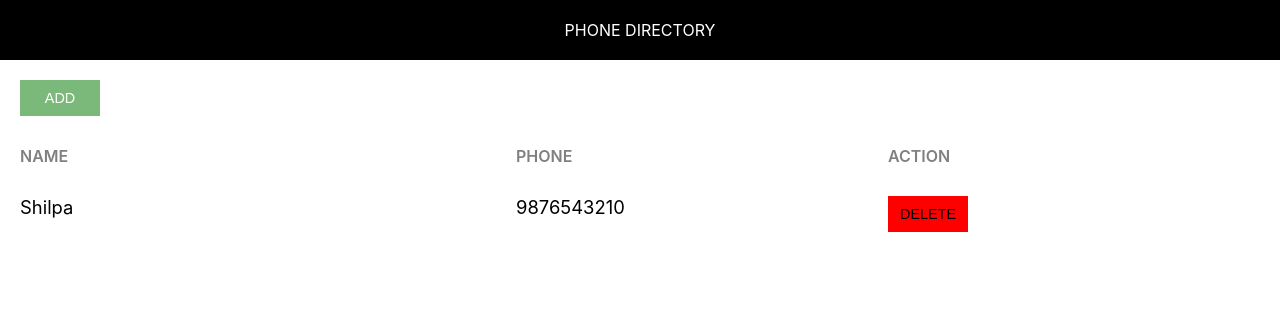
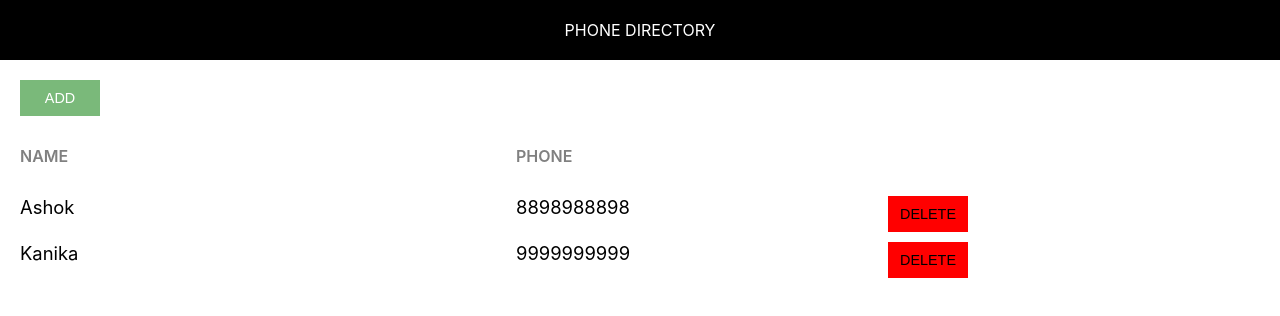
Before and after one commit to archana-hutech/react-series, a React (Create React App) app in the folder phone-directory/: page / in a window 1280 px wide. Shown: the top 316 px of the page. Built offline with nearby package versions, Linux system fonts and the light colour scheme.

Commit message:
Added routing for Add Subscriber page and Show Subscribers page

```diff
--- a/phone-directory/package.json
+++ b/phone-directory/package.json
@@ -7,6 +7,7 @@
     "cra-template": "1.2.0",
     "react": "^19.0.0",
     "react-dom": "^19.0.0",
+    "react-router-dom": "^7.0.2",
     "react-scripts": "5.0.1",
     "web-vitals": "^4.2.4"
   },
--- a/phone-directory/src/AddSubscriber.js
+++ b/phone-directory/src/AddSubscriber.js
@@ -1,6 +1,7 @@
 import React, { Component } from "react";
 import Header from "./Header.js";
 import "./AddSubscriber.css";
+import {Link} from "react-router-dom"
 // function AddSubscriber() {
 //   return (
 //     <div>
@@ -51,27 +52,32 @@
             name:'',
             phone:''
         }
-        console.log("constructor is called");
     }
     inputChangedHandler=(e) => {
      const state =  this.state;
      state[e.target.name]=e.target.value
      this.setState(state)
-     console.log(this.state);
+    //  console.log(this.state);
 
     }
-    componentDidMount(){
-        console.log("Component did mount called");
+    // componentDidMount(){
+    //     console.log("Component did mount called");
+    // }
+
+    onFormSubmited = (e) =>{
+       e.preventDefault()
+       this.props.addSubscriberHandler(this.state)
+       this.setState({id:0, name:'', phone:''})
     }
     render(){
-        console.log("render is called");
+        // console.log("render is called");
         const {name, phone} = this.state
         return(
             <div>
                  <Header heading="Add Subscriber" />
                   <div className="component-body-container">
-                    <button className="custom-btn">Back</button>
-                    <form action="" className="subscriber-form">
+                    <Link to={"/"}><button className="custom-btn">Back</button></Link>
+                    <form action="" className="subscriber-form" onSubmit={this.onFormSubmited.bind(this)}>
                       <label htmlFor="name" className="label-control">
                         Name:
                       </label>
--- /dev/null
+++ b/phone-directory/src/PhoneDirectory.js
@@ -0,0 +1,59 @@
+import React, { Component } from "react";
+import AddSubscriber from "./AddSubscriber";
+import ShowSubscribers from "./ShowSubscribers";
+import { BrowserRouter as Router, Routes, Route } from "react-router-dom";
+
+class PhoneDirectory extends Component {
+  constructor() {
+    super();
+    this.state = {
+      subscribersList: [
+        { id: 1, name: "Ashok", phone: "8898988898" },
+        { id: 2, name: "Kanika", phone: "9999999999" },
+      ],
+    };
+  }
+
+  addSubscriberHandler = (newSubscriber) => {
+    let subscribersList = this.state.subscribersList;
+    if (subscribersList.length > 0) {
+      newSubscriber.id = subscribersList[subscribersList.length - 1].id + 1;
+    } else {
+      newSubscriber.id = 1;
+    }
+    subscribersList.push(newSubscriber);
+    this.setState({ subscribersList: subscribersList });
+    console.log("Phone Directory");
+
+    console.log(this.state.subscribersList);
+  };
+
+  render() {
+    // return <AddSubscriber addSubscriberHandler={this.addSubscriberHandler} />;
+    // return <ShowSubscribers subscribersList={this.state.subscribersList} />;
+    return (
+      <Router>
+        <div className="main-container">
+          <Routes>
+            <Route
+              path="/"
+              element={
+                <ShowSubscribers subscribersList={this.state.subscribersList} />
+              }
+            />
+            <Route
+              path="/add"
+              element={
+                <AddSubscriber
+                  addSubscriberHandler={this.addSubscriberHandler}
+                />
+              }
+            />
+          </Routes>
+        </div>
+      </Router>
+    );
+  }
+}
+
+export default PhoneDirectory;
--- /dev/null
+++ b/phone-directory/src/ShowSubscribers.css
@@ -0,0 +1,36 @@
+
+.grid-container {
+    display: grid;
+    grid-template-columns: 40% 30% auto;
+    margin-bottom: 10px;
+}
+.heading-container {
+    margin: 30px 0 30px 0;
+    width: 100%;
+}
+
+.grid-item {
+    background-color: rgba(255, 255, 255, 0.8);
+    font-size: 1.15rem;
+    word-wrap: break-word;
+    padding-right: 10px;
+}
+.name-heading, .phone-heading, .action-btn {
+    font-size: 1rem;
+    font-weight: 600;
+    color: #808080;
+    text-transform: uppercase;
+}
+
+.action-btn img {
+    width: 20px;
+    height: 20px;
+    margin: 5px;
+}
+.delete-btn {
+    background: red;
+    color: black;
+}
+.edit-btn {
+    color: #0000ff;
+}
--- /dev/null
+++ b/phone-directory/src/ShowSubscribers.js
@@ -0,0 +1,58 @@
+import React, { Component } from "react";
+import Header from "./Header.js";
+import "./ShowSubscribers.css";
+import  {Link} from "react-router-dom";
+
+class ShowSubscribers extends Component {
+  // constructor() {
+  //   super();
+  //   this.state = {
+  //     subscribersListToShow: [],
+  //   };
+  //   console.log("constructor called");
+  // }
+
+  // componentDidMount() {
+  //   let newSubscriber ={
+  //       id: 1,
+  //       name: "Ashok",
+  //       phone: "8898988898"
+  //   }
+  //   let subscribersList = this.state.subscribersListToShow
+  //   subscribersList.push(newSubscriber)
+  //   this.setState({subscribersListToShow: subscribersList})
+  //   console.log("Component did mount called");
+
+  //   console.log("state", this.state);
+  // }
+
+  render() {
+    return (
+      <div className="component-container">
+        <Header heading="Phone Directory" />
+        <div className="component-body-container">
+         <Link to={"/add"}> <button className="custom-btn add-btn">Add</button> </Link>
+
+          <div className="grid-container heading-container">
+            <span className="grid-item name-heading">Name</span>
+            <span className="grid-item phone-heading">Phone</span>
+          </div>
+
+          {this.props.subscribersList.map((sub) => {
+            return (
+              <div key={sub.id} className="grid-container">
+                <span className="grid-item">{sub.name}</span>
+                <span className="grid-item">{sub.phone}</span>
+                <span className="grid-item action-btn-container">
+                  <button className="custom-btn delete-btn">Delete</button>
+                </span>
+              </div>
+            );
+          })}
+        </div>
+      </div>
+    );
+  }
+}
+
+export default ShowSubscribers;
--- a/phone-directory/src/index.js
+++ b/phone-directory/src/index.js
@@ -4,11 +4,14 @@
 import App from './App';
 import reportWebVitals from './reportWebVitals';
 import AddSubscriber from './AddSubscriber';
+import ShowSubscribers from './ShowSubscribers'
 import './common/common.css'
+import PhoneDirectory from './PhoneDirectory';
 const root = ReactDOM.createRoot(document.getElementById('root'));
 root.render(
   <React.StrictMode>
-    <App />
+    {/* <App /> */}
+    <PhoneDirectory />
   </React.StrictMode>
 );
 
```
